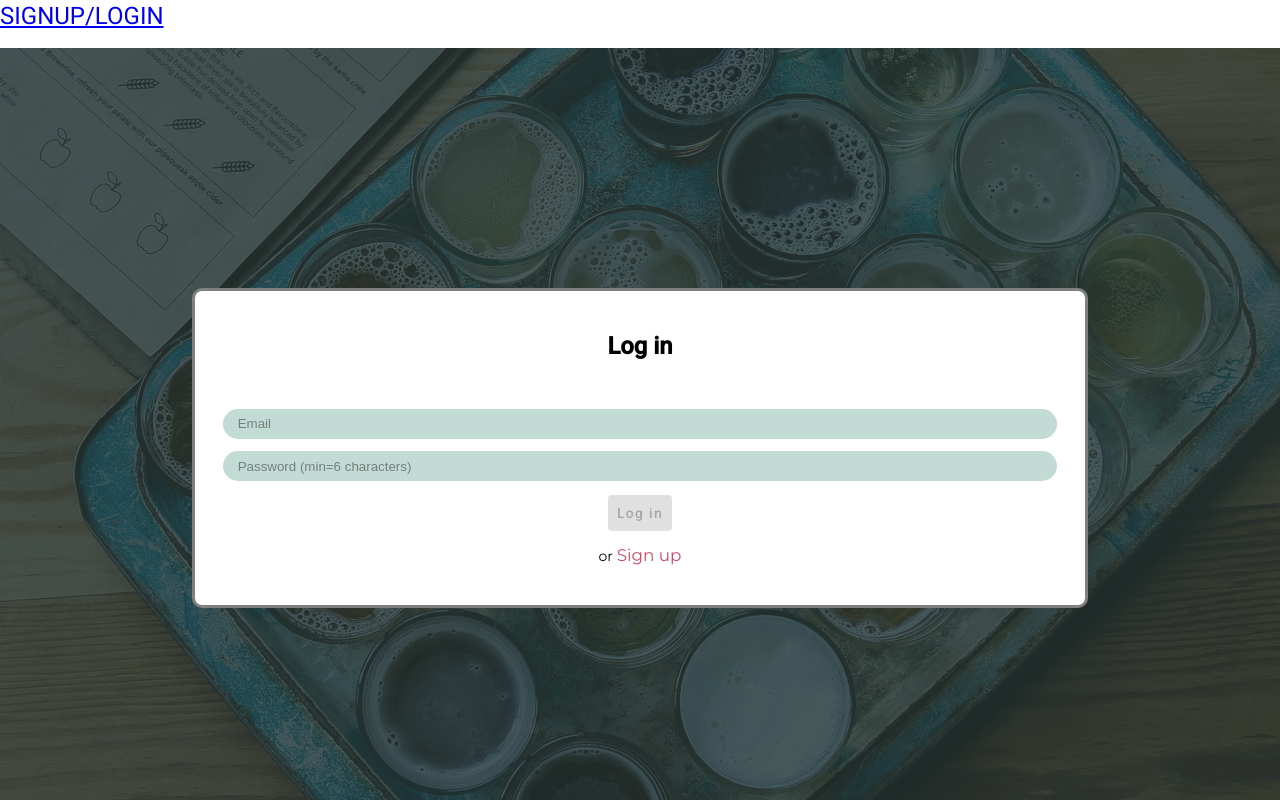
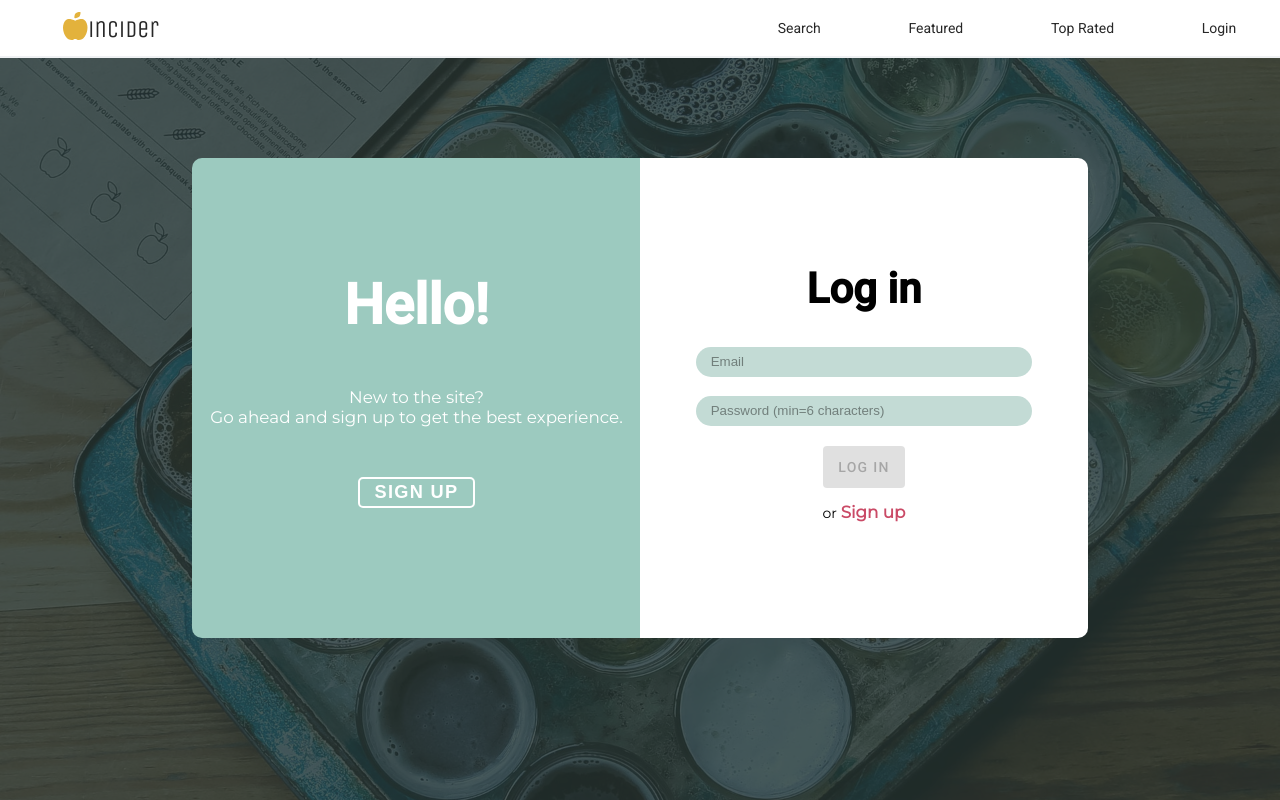
Before and after one commit to MVongphachant/Cider-project, an Angular app in the folder Cider-App/Cider/: page /signup-login in a window 1280 px wide. Shown: the top 800 px of the page. Built offline with nearby package versions, Linux system fonts and the light colour scheme.

Commit message:
overlay styling work

```diff
--- a/Cider-App/Cider/src/app/app.component.html
+++ b/Cider-App/Cider/src/app/app.component.html
@@ -1,7 +1,4 @@
-<!-- <app-navigation-bar></app-navigation-bar> -->
-<h1><a [routerLink]="['/signup-login']">SIGNUP/LOGIN</a></h1>
+<app-navigation-bar></app-navigation-bar>
 <router-outlet></router-outlet>
-<app-navigation-bar></app-navigation-bar>
-<app-home></app-home>
+<!-- <app-home></app-home> -->
 <!-- <app-review-form></app-review-form> -->
-<!-- <app-signup-login></app-signup-login> -->
--- a/Cider-App/Cider/src/app/navigation-bar/navigation-bar.component.html
+++ b/Cider-App/Cider/src/app/navigation-bar/navigation-bar.component.html
@@ -29,7 +29,7 @@
   <mat-menu #menu="matMenu">
     <button mat-menu-item class="menuitem">Login</button>
     <button mat-menu-item class="menuitem">Top Rated</button>
-    <button mat-menu-item class="menuitem">Featured</button> -->
+    <button mat-menu-item class="menuitem">Featured</button>
     <!-- <button mat-menu-item class="menuitem">Theme</button> -->
     <!-- <button mat-menu-item class="menuitem" (click)="dropSearch()">
       Search
--- a/Cider-App/Cider/src/app/signup-login/signup-login.component.css
+++ b/Cider-App/Cider/src/app/signup-login/signup-login.component.css
@@ -22,38 +22,80 @@
 }
 
 .form-wrap {
+  position: relative;
   display: flex;
   flex-direction: row;
-  align-items: center;
-  height: 100%;
+  /* align-items: center; */
+  /* height: auto; */
+  min-height: 60%;
+  width: 70%;
+  /* border: 3px solid grey; */
+  border-radius: 10px;
+  margin: 0 auto;
+  top: 100px;
 }
 
 form {
-  border-radius: 10px;
+  /* border-radius: 10px; */
   font-family: 'Montserrat', sans-serif;
   background-color: #fff;
   display: flex;
   flex-direction: column;
   justify-content: center;
   align-items: center;
-  width: 70%;
-  min-height: 40%;
-  margin: 0 auto;
-  border: 3px solid grey;
-  padding: 2em;
+  /* width: 70%; */
+  /* min-height: 40%; */
+  /* margin: 0 auto; */
+  /* border: 3px solid grey; */
+  padding: 0 3.5rem;
+  width: 50%;
+  left: 50%;
+  height: 100%;
+  position: absolute;
+  border-top-right-radius: 10px;
+  border-bottom-right-radius: 10px;
+}
+
+.overlay-panel {
+  font-family: 'Montserrat', sans-serif;
+  position: absolute;
+  background-color: rgb(156, 202, 191);
+  text-align: center;
+  height: 100%;
+  width: 50%;
+  display: flex;
+  flex-direction: column;
+  justify-content: center;
+  align-items: center;
+  border-left: 1px solid transparent;
+  border-top-left-radius: 10px;
+  border-bottom-left-radius: 10px;
 }
 
 h2 {
-  font-size: 1.7em;
+  font-size: 3em;
   font-weight: 700;
   text-align: center;
   width: auto;
   position: relative;
-  margin-bottom: 2em;
+  margin-bottom: 1em;
+}
+
+h1 {
+  font-size: 4em;
+  font-weight: 700;
+  color: #fff;
+}
+
+p {
+  color: #fff;
+  font-size: 1.2em;
+  font-weight: 500;
+  margin: 50px 0 ;
 }
 
 input {
-  margin-bottom: 1em;
+  margin-bottom: 1.5em;
   border: 1px solid transparent;
   border-radius: 30px;
   width: 100%;
@@ -77,9 +119,25 @@ input:focus {
   color: rgb(202, 74, 102);
   font-size: 1.2em;
   cursor: pointer;
+  font-weight: 700;
 }
 
 button {
   letter-spacing: 1.3px;
   cursor: pointer;
+  text-transform: uppercase;
+  padding: 3px 15px;
 }
+
+button.ghost {
+  background: transparent;
+  border: 2px solid #fff;
+  border-radius: 5px;
+  color: #fff;
+  font-weight: 700;
+  font-size: 1.3em;
+}
+
+@media only screen and (min-width: 768px) {
+
+}
--- a/Cider-App/Cider/src/app/signup-login/signup-login.component.html
+++ b/Cider-App/Cider/src/app/signup-login/signup-login.component.html
@@ -1,37 +1,42 @@
 <body class="main-container">
+
+
   <div class="form-wrap signup-wrap" *ngIf="!isLogin">
     <form #authForm="ngForm" (ngSubmit)="onSignUp(authForm)">
       <h2>Create Account</h2>
-      <!-- <mat-form-field> -->
         <input matInput id="username" type="text" ngModel name="username" placeholder="Username" #username="ngModel" required max="10">
-      <!-- </mat-form-field> -->
-      <!-- <mat-form-field> -->
         <input matInput id="email" type="email" ngModel name="email" placeholder="Email" #email="ngModel" required email>
-        <!-- <mat-error *ngIf="email.invalid">Please enter a valid Email</mat-error> -->
-      <!-- </mat-form-field> -->
-      <!-- <mat-form-field> -->
         <input matInput id="password" type="password" ngModel name="password" placeholder="Password (min=6 characters)" #password="ngModel" required minlength="6">
-        <!-- <mat-error *ngIf="password.invalid">Please enter a valid Password</mat-error> -->
-      <!-- </mat-form-field> -->
       <button mat-raised-button color="accent" type="submit" [disabled]="authForm.invalid">Sign up</button>
       <div class="switch-form">or <a class="switch-btn" (click)="onSwitchForm()">Login</a></div>
     </form>
   </div>
 
+
   <div class="form-wrap login-wrap" *ngIf="isLogin">
+    <div class="overlay-panel overlay-right">
+      <h1>Hello!</h1>
+      <p>New to the site? <br> Go ahead and sign up to get the best experience.</p>
+      <button class="ghost" id="signup">Sign Up</button>
+    </div>
     <form #authForm="ngForm" (ngSubmit)="onLogin(authForm)">
       <h2>Log in</h2>
-      <!-- <mat-form-field> -->
         <input matInput id="email" type="email" ngModel name="email" placeholder=" Email" #email="ngModel" required email>
-        <!-- <h3 *ngIf="email.invalid">Please enter a valid Email</h3> -->
-      <!-- </mat-form-field> -->
-      <!-- <mat-form-field> -->
         <input matInput id="password" type="password" ngModel name="password" placeholder=" Password (min=6 characters)" #password="ngModel" required minlength="6">
-        <!-- <mat-error *ngIf="password.invalid">Please enter a valid Password</mat-error> -->
-      <!-- </mat-form-field> -->
       <button mat-raised-button color="accent" type="submit" [disabled]="authForm.invalid">Log in</button>
       <div class="switch-form">or <a class="switch-btn" (click)="onSwitchForm()">Sign up</a></div>
     </form>
   </div>
 
+
+  <!-- <div class="overlay-container">
+    <div class="overlay">
+      <div class="overlay-panel overlay-left">
+        <h1>Welcome Back!</h1>
+        <button id="login">Log In</button>
+      </div>
+
+    </div>
+  </div> -->
+
 </body>
```
